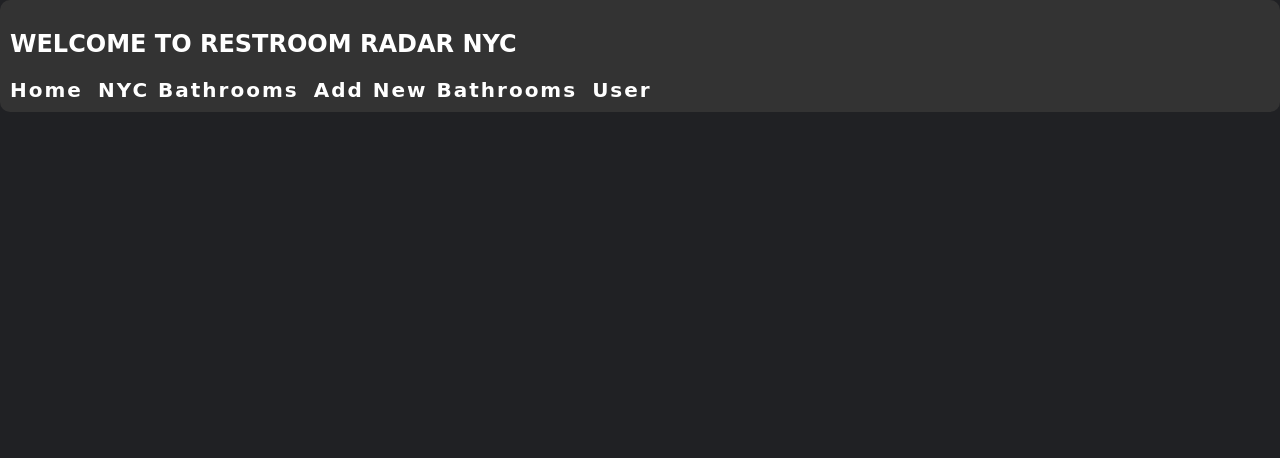
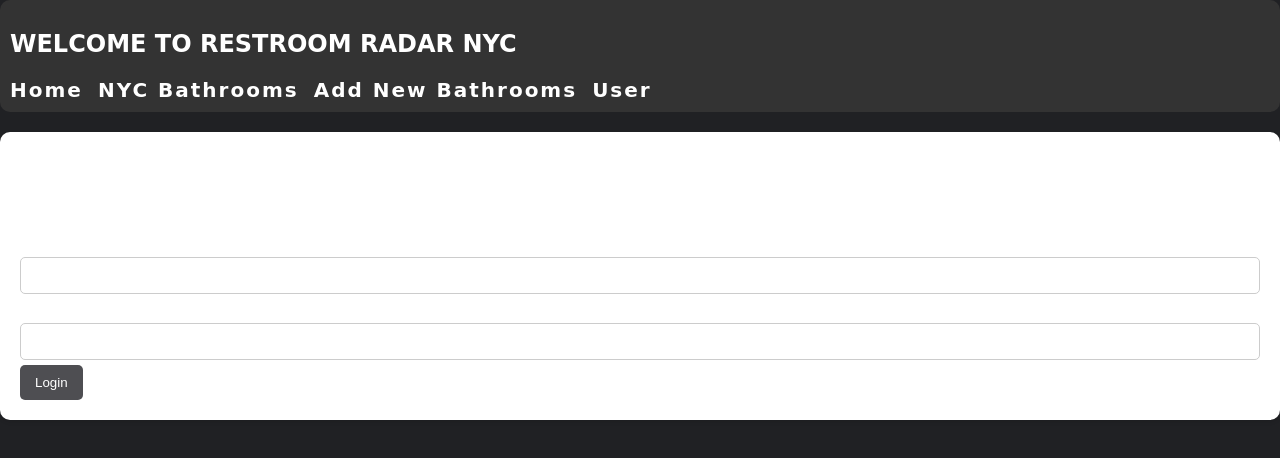
Before and after one commit to CherFoster/Restroom-Radar-NYC, a React (Create React App) app in the folder client/: page /login in a window 1280 px wide. Shown: the top 458 px of the page. Built offline with nearby package versions, Linux system fonts and the light colour scheme; no server answers.

Commit message:
setting up login and signup

```diff
--- a/client/src/App.js
+++ b/client/src/App.js
@@ -10,6 +10,8 @@ import User from "./components/User/User";
 import Home from "./components/Home";
 import NavBar from "./components/NavBar";
 import Search from "./components/Bathrooms/Search";
+import Login from "./components/User/Login";
+import Signup from "./components/User/Signup"
 
 
 function App() {
@@ -35,6 +37,8 @@ function App() {
       <Route path="/bathrooms/:id" element={<BathroomDetails/>} />
       <Route path="/search" element={<Search/>} />
       <Route path="/user" element={<User/>}/>
+      <Route path="/login" element={<Login/>} />
+      <Route path="/signup" element={<Signup/>} />
     </Routes>
   </Router>
   )
--- a/client/src/components/User/Login.jsx
+++ b/client/src/components/User/Login.jsx
@@ -1,9 +1,87 @@
-import React from 'react'
+import React, { useState } from 'react';
+import { Formik, Form, Field, ErrorMessage } from 'formik';
+import { useNavigate } from 'react-router-dom';
+import * as Yup from 'yup';
+import { login } from '../../reducers/sessionSlice';
 
 function Login() {
+  const navigate = useNavigate();
+  const initialValues = {
+    username: '',
+    password: '',
+  };
+
+  // State variable to track login status
+  const [loginError, setLoginError] = useState(null);
+
+  const formSchema = Yup.object().shape({
+    username: Yup.string()
+      .min(7, 'Username must be at least 7 characters long')
+      .required('Username is required'),
+    password: Yup.string()
+      .required('Password is required')
+      .min(6, 'Password must be at least 6 characters long'),
+  });
+
+  const handleSubmit = (values) => {
+    fetch("/api/login", {
+      method: "POST",
+      headers: { "Content-Type": "application/json" },
+      body: JSON.stringify(values),
+    })
+      .then((response) => {
+        if (!response.ok) {
+          throw new Error("Network response was not ok");
+        }
+        return response.json();
+      })
+      .then(() => {
+        login(values);
+        navigate("/bathrooms");
+      })
+      .catch((error) => {
+        console.error("Fetch error:", error);
+        setLoginError("Incorrect username or password. Please try again.");
+      });
+  };
+
   return (
-    <div>Login</div>
-  )
+    <div className="form">
+      <h1>Log In</h1>
+      <Formik
+        initialValues={initialValues}
+        formSchema={formSchema}
+        onSubmit={handleSubmit}
+      >
+        {() => (
+          <Form>
+            <div>
+              <label htmlFor="username">Username</label>
+              <Field
+                type="text"
+                id="username"
+                name="username"
+                required
+              />
+              <ErrorMessage name="username" component="div" className="error" />
+            </div>
+            <div>
+              <label htmlFor="password">Password</label>
+              <Field
+                type="password"
+                id="password"
+                name="password"
+                required
+              />
+              <ErrorMessage name="password" component="div" className="error" />
+            </div>
+            <button type="submit">Login</button>
+            {loginError && <div className="error">{loginError}</div>}
+          </Form>
+        )}
+      </Formik>
+    </div>
+  );
 }
 
-export default Login
+export default Login;
--- a/client/src/components/User/Signup.jsx
+++ b/client/src/components/User/Signup.jsx
@@ -1,9 +1,87 @@
-import React from 'react'
+import React, { useState } from 'react';
+import { useNavigate } from 'react-router-dom';
+import { Formik, Form, Field, ErrorMessage } from 'formik';
+import * as Yup from 'yup';
+import { login } from '../../reducers/sessionSlice';
 
 function Signup() {
+  const navigate = useNavigate();
+  const initialValues = {
+    username: '',
+    password: '',
+  };
+
+  // State variable to track signup status
+  const [signupError, setSignupError] = useState(null);
+
+  const formSchema = Yup.object().shape({
+    username: Yup.string()
+      .min(7, 'Username must be at least 7 characters long')
+      .required('Username is required'),
+    password: Yup.string()
+      .required('Password is required')
+      .min(6, 'Password must be at least 6 characters long'),
+  });
+
+  const handleSubmit = (values) => {
+    fetch("/api/signup", {
+      method: "POST",
+      headers: { "Content-Type": "application/json" },
+      body: JSON.stringify(values),
+    })
+      .then((response) => {
+        if (!response.ok) {
+          throw new Error("Network response was not ok");
+        }
+        return response.json();
+      })
+      .then(() => {
+        login(values);
+        navigate("/bathrooms");
+      })
+      .catch((error) => {
+        console.error("Fetch error:", error);
+        setSignupError("Username already exists or another error occurred. Please try again.");
+      });
+  };
+
   return (
-    <div>Signup</div>
-  )
+    <div>
+      <h1>Create an account</h1>
+      <Formik
+        initialValues={initialValues}
+        formSchema={formSchema}
+        onSubmit={handleSubmit}
+      >
+        {() => (
+          <Form>
+            <div className="form">
+              <label htmlFor="username">Username</label>
+              <Field
+                type="text"
+                id="username"
+                name="username"
+                required
+              />
+              <ErrorMessage name="username" component="div" className="error" />
+
+              <label htmlFor="password">Password</label>
+              <Field
+                type="password"
+                id="password"
+                name="password"
+                required
+              />
+              <ErrorMessage name="password" component="div" className="error" />
+              <button type="submit">Create User</button>
+              {signupError && <div className="error">{signupError}</div>}
+            </div>
+            <h4>Create a username and password. Username must be seven or more characters long. Password should be unique.</h4>
+          </Form>
+        )}
+      </Formik>
+    </div>
+  );
 }
 
-export default Signup
+export default Signup;
```
Also changed, not shown: client/src/components/NavBar.jsx (+50 -0 lines).
